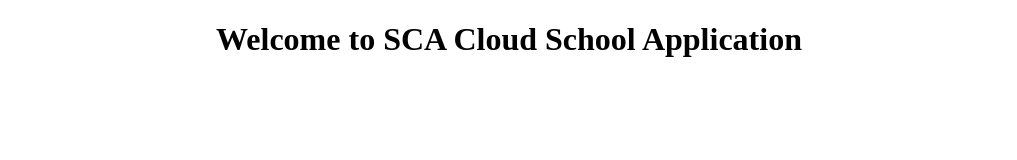
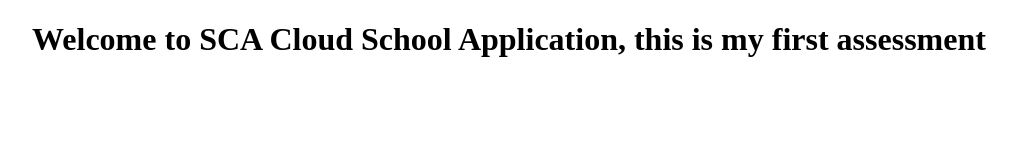
Before and after one commit to OluwmayowaF/SCA-Cloud-School-Application, a plain HTML site: page docker/index.html in a window 1280 px wide. Shown: the whole page, without its empty margins (131-1148 px from the left). Drawn offline with Linux system fonts and the light colour scheme.

Commit message:
Update Webpage

```diff
--- a/docker/index.html
+++ b/docker/index.html
@@ -10,7 +10,7 @@
 
 <body>
     <h1 style="text-align:center">
-        Welcome to SCA Cloud School Application
+        Welcome to SCA Cloud School Application, this is my first assessment
     </h1>
 
 </body>
```
